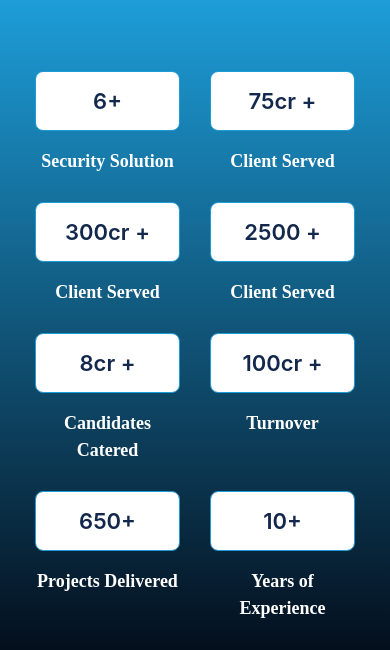
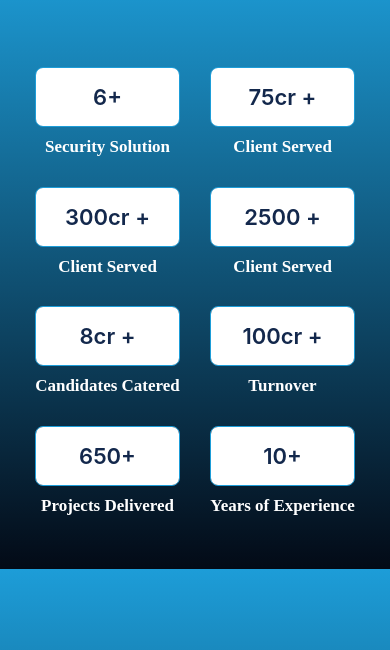
Before and after one commit to rahuldev39/innovative, a PHP site: page / in a window 390 px wide. Shown: the part 1808-2458 px from the top of the page. Run offline with PHP 8.4, Linux system fonts and the light colour scheme; data that the repository does not hold is empty; some libraries are stand-ins or nearby versions; some web fonts are replaced.

Commit message:
index page responsive changes

```diff
--- a/css/btn.css
+++ b/css/btn.css
@@ -127,10 +127,10 @@
 */.security-btn p {
     color: #fff!important;
     font-weight: bold;
-    padding: 8px 0 0px;
+    padding: 0px 0 0px;
     text-align: center;
-    margin-top: 9px;
-    font-size: 18px;
+    margin-top: 7px;
+    font-size: 17px;
     margin-bottom: 3px;
 }
 
--- a/index.php
+++ b/index.php
@@ -619,7 +619,7 @@
     <div class="section vertical-scrolling amenities Specification " id="section2">
         <div class="photoImg">
           <div class="container">
-                <div class="row gradient-bg">
+                <div class="row no-gutters gradient-bg">
                   <div class="col-lg-7 col-md-12 aa">
                     <div class="amenities_left Connectivity_list">
 
@@ -634,8 +634,8 @@
                     </div><!-- amenities_left -->
                   </div>
                   <div class="col-lg-5 col-md-12">
-                    <div class="blueBg pt-5">
-                        <div class="pt-4">
+                    <div class="blueBg">
+                        <div class="pt-3">
                 <div class="row">
 
            <div class="col-md-6 col-6">
@@ -745,8 +745,7 @@
 
     <div class="section vertical-scrolling Specification amenities" id="section4">
         <div class="photoImg">
-          <div class="container">
-                <div class="row">
+        <div class="row no-gutters">
 
                    <div class="col-lg-5 col-md-12" style="padding-left:0px;">
                    <div class="blueBg relative">
@@ -810,7 +809,6 @@
                   </div>
 
                 </div>
-          </div>
         </div>
     </div><!-- section2 -->
 
--- a/newcss/style.css
+++ b/newcss/style.css
@@ -567,12 +567,12 @@
     font-weight: 100;
     cursor:pointer;
 }
-#section2 .amenities_left {margin-top: 15px;}
 .amenities_left {
-    padding-top: 60px;
+    padding-top: 100px;
     max-width: 750px;
     margin-right: 0;
-    padding-right: 80px;
+    padding-right: 30px;
+    padding-left: 30px;
 }
 .amenities_left span {
     color: #003c5b;
@@ -611,14 +611,15 @@
 }
 
 .blueBg {
-    /*background: #003c5b;*/
+    /* background: #003c5b; */
     width: 100%;
     background-color: #030a16;
     background-image: linear-gradient(0deg, #030a16 0%, #1d9dd8 100%);
     padding-left: 20px;
     padding-right: 20px;
     min-height: 100vh;
-    padding-bottom: 48px;
+    padding-bottom: 30px;
+    padding-top: 100px;
 }
 
 .amenities .container {
@@ -768,9 +769,7 @@
     margin-bottom: 0;
     margin-top: 10px;
 }
-.Specification .amenities_left {
-  padding-right: 0px;
-}
+
 .Specification .amenities_list ul li:after {
   display: none;
 }
@@ -1324,6 +1323,7 @@
 .amenities_left img {
     max-width: 90%;
     margin-top: 20px;
+    object-fit: contain;
 }
 
 .floore-right h4{
@@ -1331,7 +1331,6 @@
     font-size: 36px;
     margin-left: 20px;
     /* margin-top: 45px; */
-    padding-top: 70px;
     font-weight: bold;
 
 }
@@ -1356,8 +1355,9 @@
 .col-lg-7.col-md-12.aa {
     background-image: url(../images/paper-plane-03.png);
     background-repeat: no-repeat;
-    background-position: bottom;
+    background-position: center bottom -54px;
     background-size: contain;
+    background-size: 90%;
 }
 
 
@@ -1481,7 +1481,7 @@
 
 .brocher img {
     display: block;
-    height: 375px !important;
+    height: 318px !important;
     margin-top: 25px !important;
 }
 
@@ -1582,6 +1582,7 @@
 
 @media (max-width: 992px)
 {
+
     .one_banner .homebdr{
         font-size: 32px !important;
     }
```
